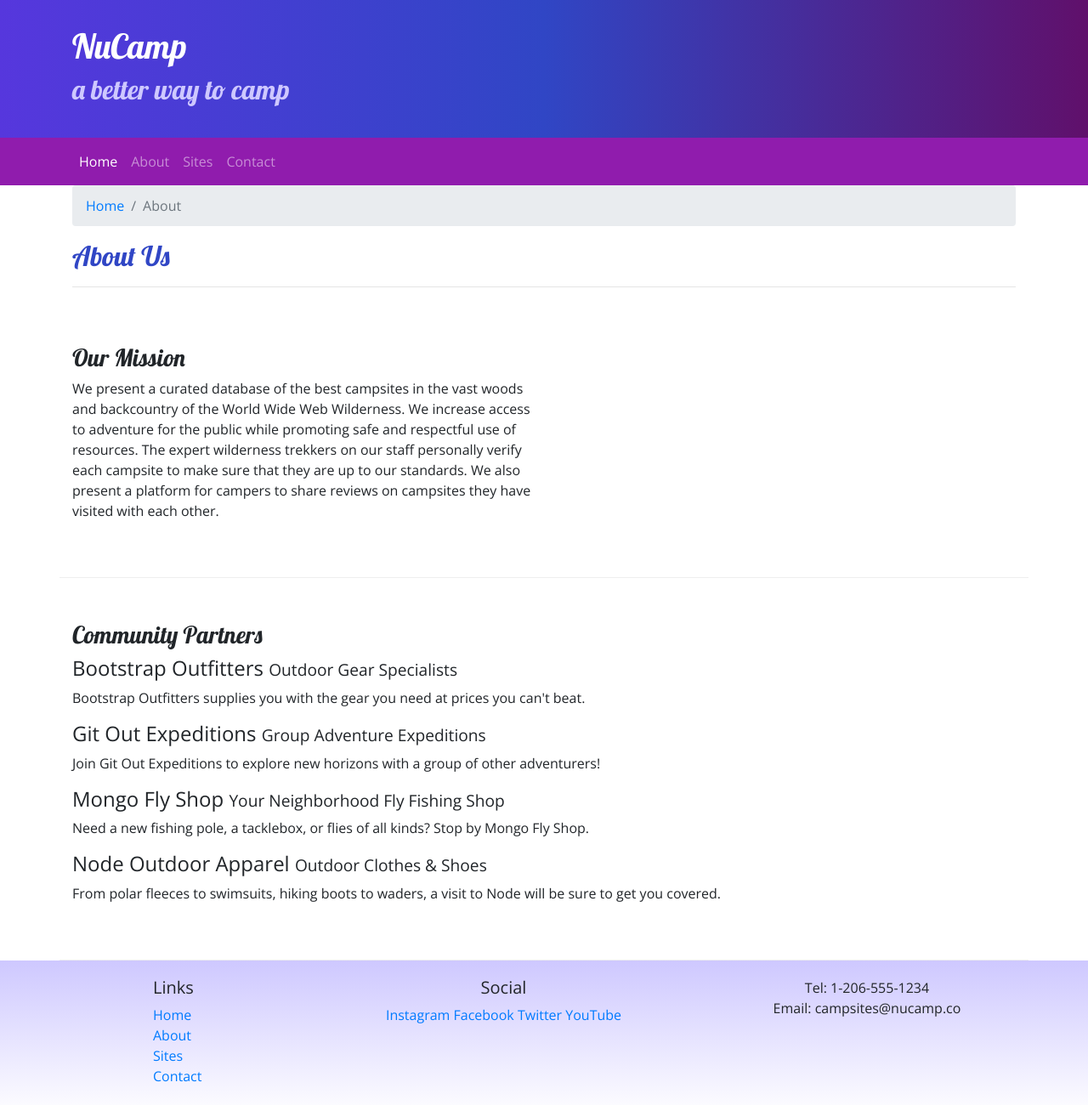
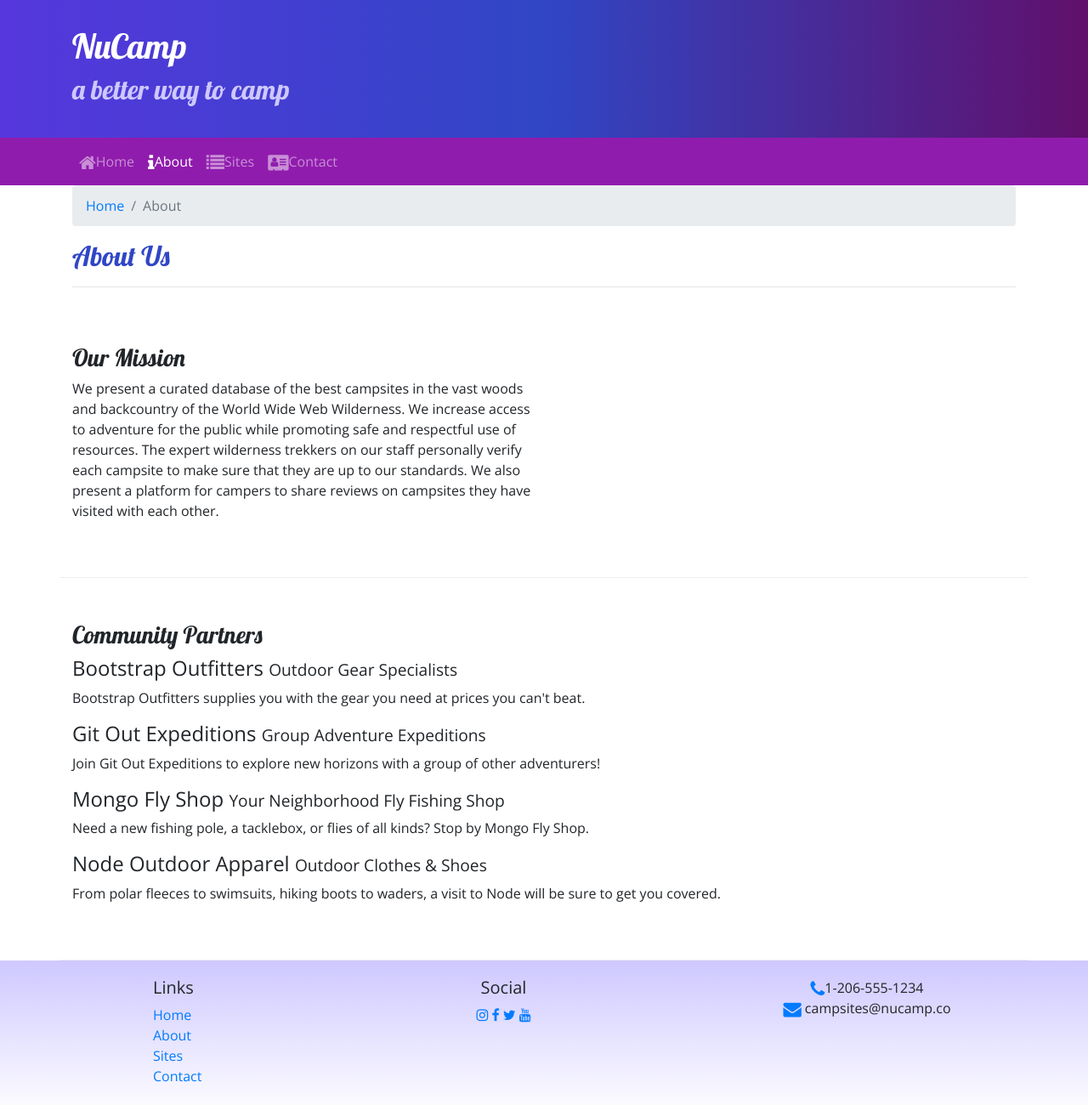
Before and after one commit to Alicia-M-M/nucampsite, a website: page aboutus.html in a window 1280 px wide. Shown: the whole page at 85% size. Drawn offline with nearby package versions, Linux system fonts and the light colour scheme.

Commit message:
Icon Fonts

```diff
--- a/aboutus.html
+++ b/aboutus.html
@@ -10,6 +10,7 @@
     <link rel="stylesheet" href="node_modules/bootstrap/dist/css/bootstrap.min.css" />
 
     <!-- Additional CSS must be placed after Bootstrap CSS -->
+    <link rel="stylesheet" href="node_modules/font-awesome/css/font-awesome.min.css" />
     <link rel="stylesheet" href="https://fonts.googleapis.com/css?family=Lobster|Open+Sans" />
     <link rel="stylesheet" href="css/styles.css" />
 
@@ -36,10 +37,13 @@
             </button>
             <div class="collapse navbar-collapse" id="nucampNavbar">
                 <ul class="navbar-nav">
-                    <li class="nav-item active"><a class="nav-link" href="index.html">Home</a></li>
-                    <li class="nav-item"><a class="nav-link" href="#">About</a></li>
-                    <li class="nav-item"><a class="nav-link" href="#">Sites</a></li>
-                    <li class="nav-item"><a class="nav-link" href="#">Contact</a></li>
+                    <li class="nav-item "><a class="nav-link" href="index.html"><i class="fa fa-home fa-lg"></i>Home</a>
+                    </li>
+                    <li class="nav-item active"><a class="nav-link" href="#"><i class="fa fa-info fa-lg"></i>About</a>
+                    </li>
+                    <li class="nav-item"><a class="nav-link" href="#"><i class="fa fa-list fa-lg"></i>Sites</a></li>
+                    <li class="nav-item"><a class="nav-link" href="#"><i
+                                class="fa fa-address-card fa-lg"></i>Contact</a></li>
                 </ul>
             </div>
         </div>
@@ -100,14 +104,15 @@
             </div>
             <div class="col-6 col-sm-5 text-center">
               <h5>Social</h5>
-                    <a href="http://instagram.com/">Instagram</a>
-                    <a href="http://facebook.com/">Facebook</a>
-                    <a href="http://twitter.com/">Twitter</a>
-                    <a href="http://youtube.com/">YouTube</a>
+              <a href="http://instagram.com/"><i class="fa fa-instagram"></i></a>
+              <a href="http://facebook.com/"><i class="fa fa-facebook"></i></a>
+              <a href="http://twitter.com/"><i class="fa fa-twitter"></i></a>
+              <a href="http://youtube.com/"><i class="fa fa-youtube"></i></a>
             </div>
             <div class="col-sm-4 text-center">
-                    Tel: 1-206-555-1234<br />
-                    Email: campsites@nucamp.co
+              <i class="fa fa-phone fa-lg text-primary"></i>1-206-555-1234<br />
+              <i class="fa fa-envelope fa-lg text-primary"></i>
+              campsites@nucamp.co
             </div>
           </div>
         </div>
--- a/package.json
+++ b/package.json
@@ -15,6 +15,7 @@
   },
   "dependencies": {
     "bootstrap": "^4.5.0",
+    "font-awesome": "^4.7.0",
     "jquery": "^3.5.1",
     "popper.js": "^1.16.1"
   },
```
Also changed, not shown: index.html (+12 -10 lines), 1 other file. Lines whose indentation alone changed are shown as unchanged.
